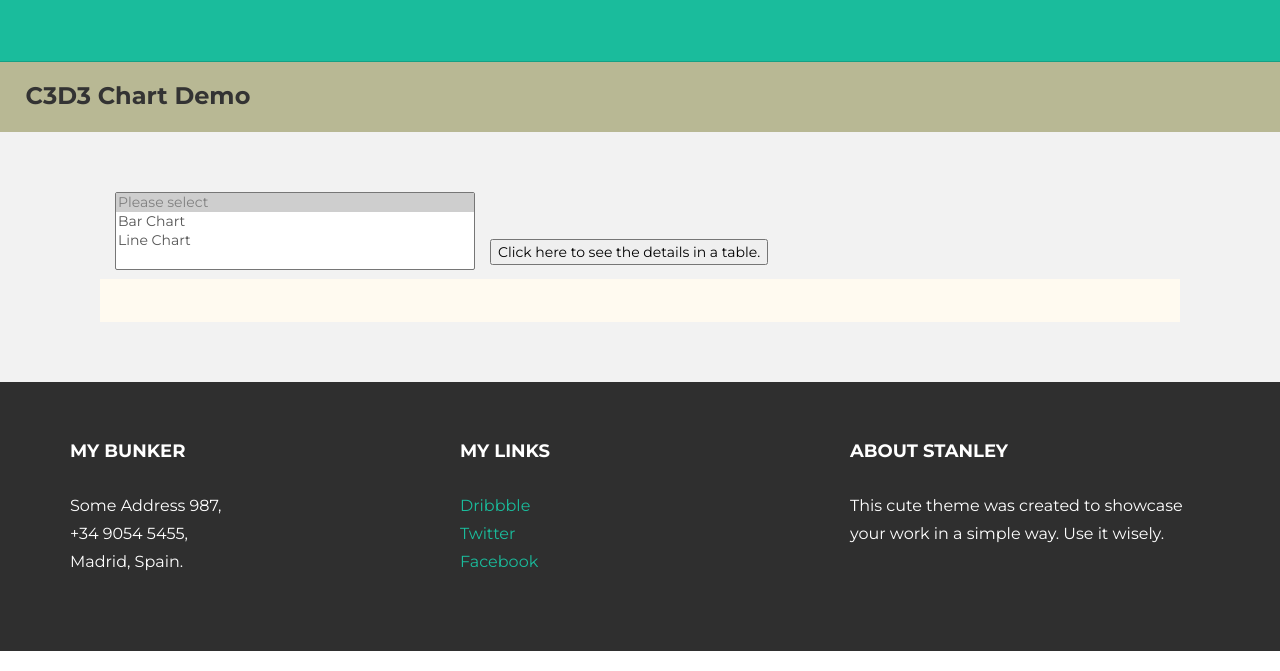
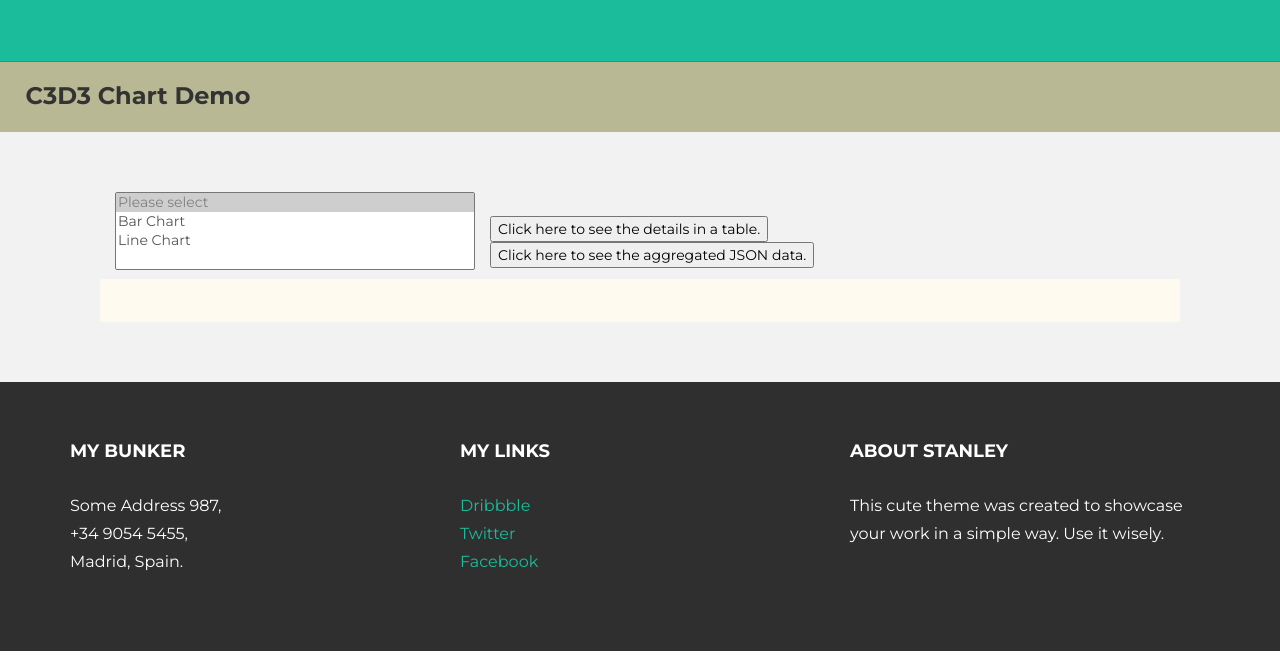
Before and after one commit to ybsuen/stanley_demo, a plain HTML site: page chart.html in a window 1280 px wide. Shown: the part 129-800 px from the top of the page. Drawn offline with nearby package versions, Linux system fonts and the light colour scheme; no server answers.

Commit message:
Update chart.html to add a button for providing the option to display raw JSON data

```diff
--- a/chart.html
+++ b/chart.html
@@ -86,9 +86,12 @@
                                         </select>
                                     </form>
                                 </div>
-                                <div class="col-md-4" style="margin-top: 4%;">
+                                <div class="col-md-4" style="margin-top: 2%;">
                                     <div class="row">
                                         <a href="table.html" style="color:black;"><button>Click here to see the details in a table.</button></a>
+                                    </div>
+                                    <div class="row">
+                                        <a href="http://dev-com5961a.pantheonsite.io/data_export.json" target="_blank" style="color:black;"><button>Click here to see the aggregated JSON data.</button></a>
                                     </div>
                                 </div>
                                 <div class="col-md-4"></div>
```
